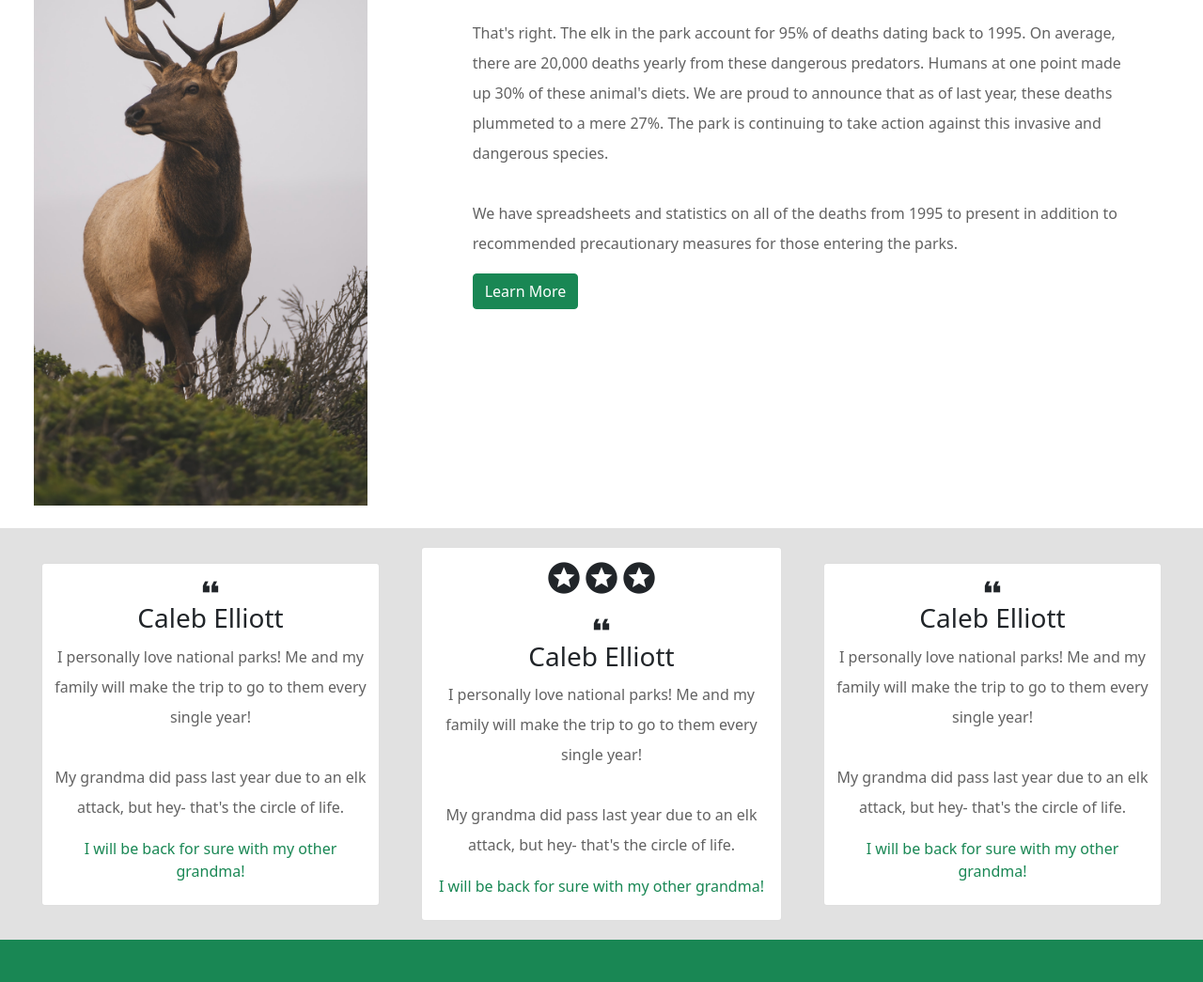
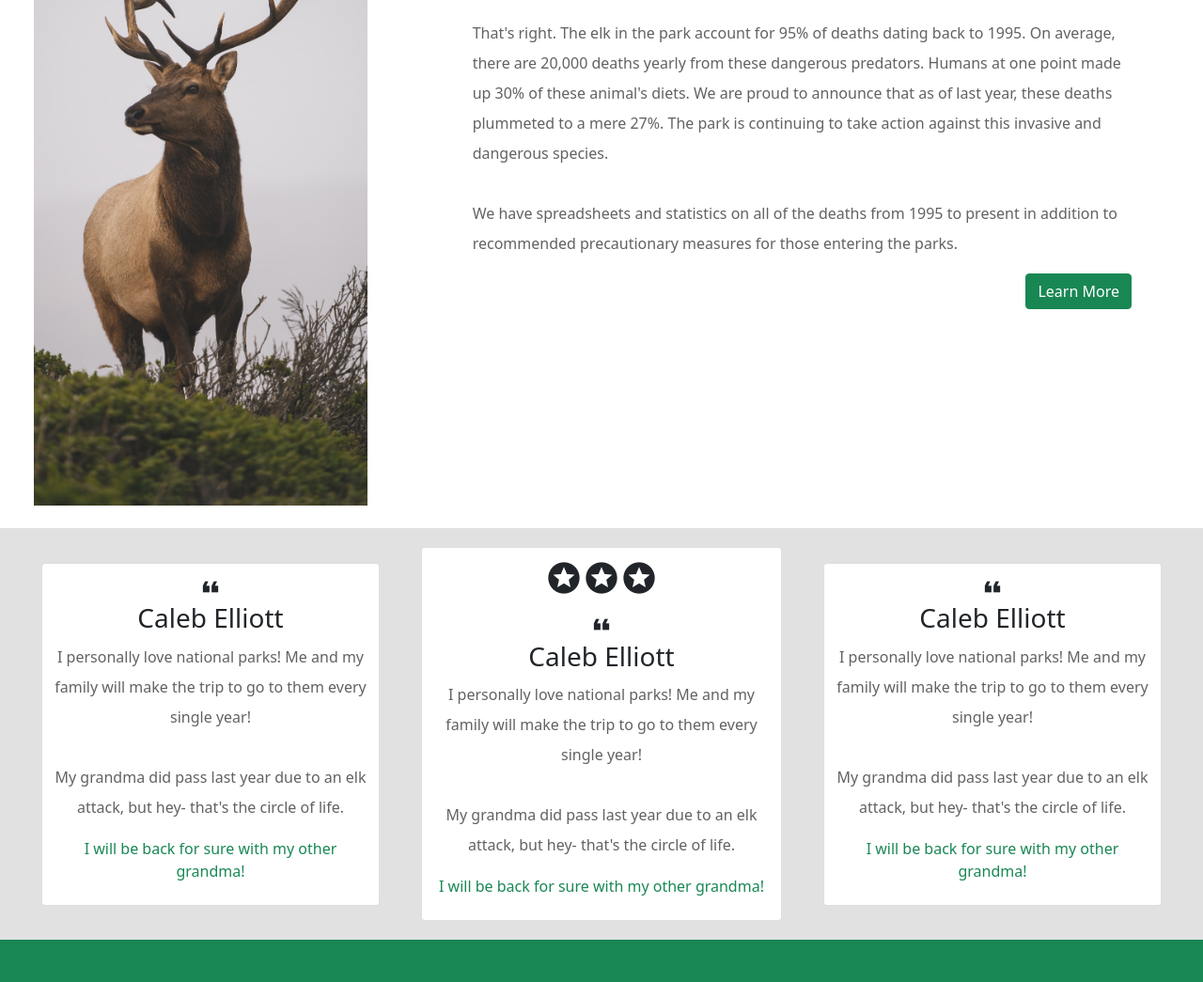
Before and after one commit to CALEBELLIOTT/capstone1-mock-website, a plain HTML site: page index.html in a window 1280 px wide. Shown: the part 1160-2205 px from the top of the page at 94% size. Drawn offline with nearby package versions, Linux system fonts and the light colour scheme; a web font is replaced by a local one.

Commit message:
final touch

```diff
--- a/index.html
+++ b/index.html
@@ -113,7 +113,9 @@
             action against this invasive and dangerous species. <br> <br> We have spreadsheets and statistics on all of
             the deaths from 1995 to present in addition to recommended precautionary measures for those entering the
             parks.</p>
-          <button class="btn btn-success"> Learn More</button>
+          <div class="btn-container d-flex justify-content-end">
+            <button class="btn btn-success"> Learn More</button>
+          </div>
         </div>
       </div>
     </div>
```
